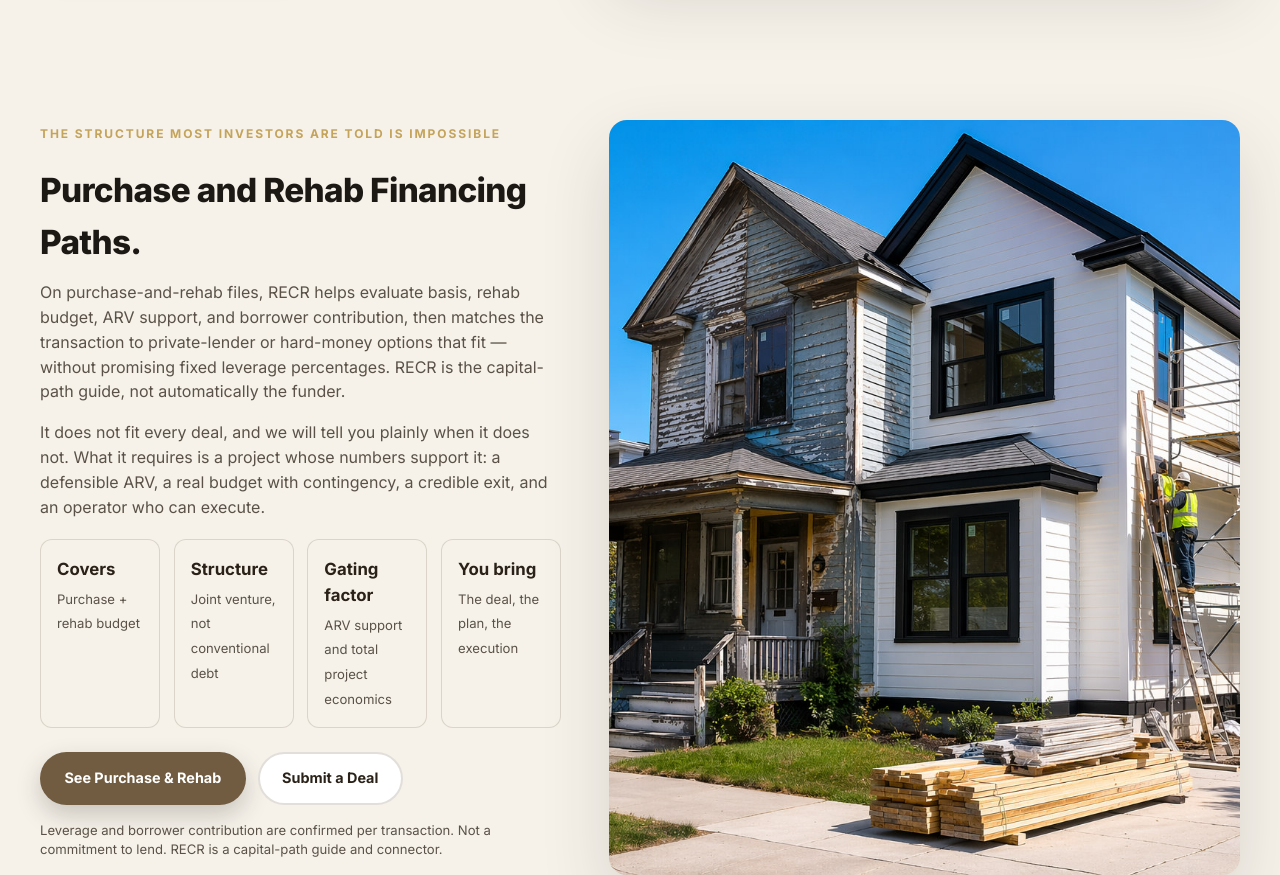
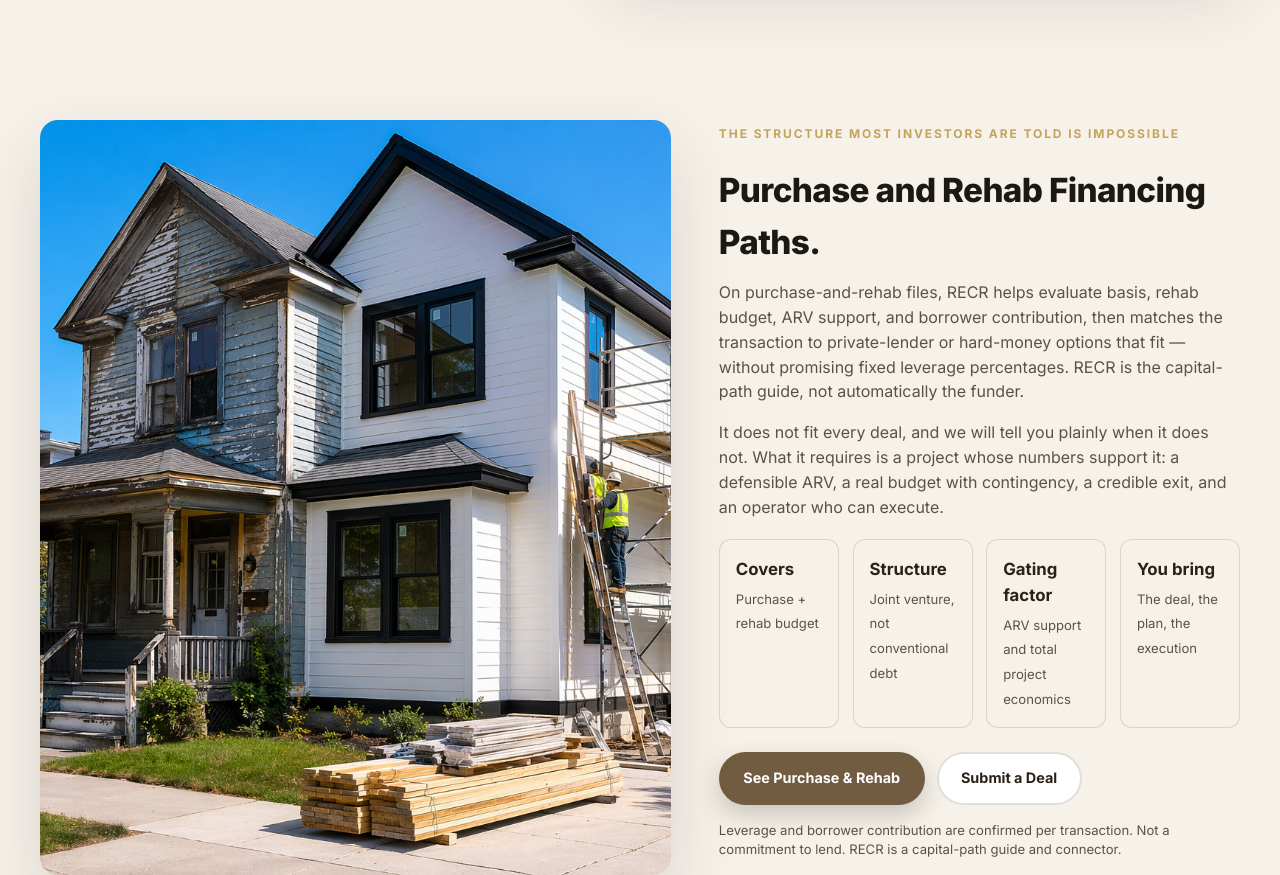
Before and after one commit to RichardBJamison/faber-capital-resources, a website: page index.html in a window 1280 px wide. Shown: the part 3320-4195 px from the top of the page. Drawn offline with Linux system fonts and the light colour scheme.

Commit message:
RECR homepage: Purchase & Rehab image on the left
Flip that split with reverse so the rehab photo sits left and copy stays right, keeping the larger media column.

```diff
--- a/assets/css/acqua-frame.css
+++ b/assets/css/acqua-frame.css
@@ -1042,6 +1042,10 @@ a.brokerage-nav-btn:hover {
     grid-template-columns: 0.95fr 1.15fr;
     align-items: stretch;
   }
+  /* Image left: keep the wider column on the media side */
+  .split.reverse:has(.split-media--lg) {
+    grid-template-columns: 1.15fr 0.95fr;
+  }
   .split-media--lg {
     min-height: 560px;
     align-self: stretch;
--- a/index.html
+++ b/index.html
@@ -866,8 +866,8 @@
 
 <section class="section section--soft">
   <div class="container">
-    <div class="split">
-      <div class="split-body reveal-left">
+    <div class="split reverse">
+      <div class="split-body reveal-right">
         <div class="eyebrow" style="color:var(--gold)">The structure most investors are told is impossible</div>
         <h2>Purchase and Rehab Financing Paths.</h2>
         <p>On purchase-and-rehab files, RECR helps evaluate basis, rehab budget, ARV support, and borrower contribution, then matches the transaction to private-lender or hard-money options that fit — without promising fixed leverage percentages. RECR is the capital-path guide, not automatically the funder.</p>
@@ -884,7 +884,7 @@
         </div>
         <p class="claim-condition" style="margin-top:1rem;color:var(--muted)">Leverage and borrower contribution are confirmed per transaction. Not a commitment to lend. RECR is a capital-path guide and connector.</p>
       </div>
-      <div class="split-media split-media--lg reveal-right" style="background-image:url('assets/img/purchase-rehab-scaffold.jpg')" role="img" aria-label="Before-and-after residential purchase and rehab with scaffolding and construction materials"></div>
+      <div class="split-media split-media--lg reveal-left" style="background-image:url('assets/img/purchase-rehab-scaffold.jpg')" role="img" aria-label="Before-and-after residential purchase and rehab with scaffolding and construction materials"></div>
     </div>
   </div>
 </section>
```
